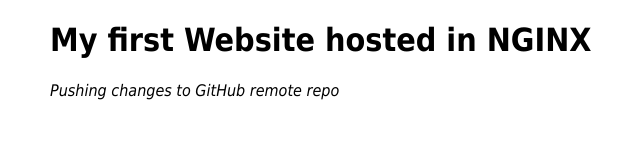
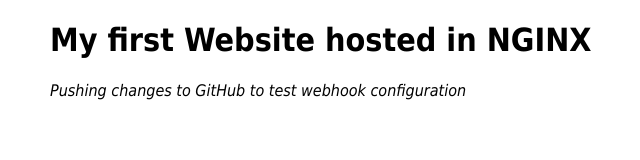
Before and after one commit to JilvinAbraham/basic-ci-cd-pipeline, a plain HTML site: page Simple_CI_CD_Pipeline/Website/index.html in a window 1280 px wide. Shown: the whole page, without its empty margins (310-950 px from the left). Drawn offline with Linux system fonts and the light colour scheme.

Commit message:
made few changes on index.html

```diff
--- a/Simple_CI_CD_Pipeline/Website/index.html
+++ b/Simple_CI_CD_Pipeline/Website/index.html
@@ -19,7 +19,7 @@
 <body>
     <h1>My first Website hosted in NGINX</h1>
 
-    <p><em>Pushing changes to GitHub remote repo</em></p>
+    <p><em>Pushing changes to GitHub to test webhook configuration</em></p>
 </body>
 
 </html>
```
